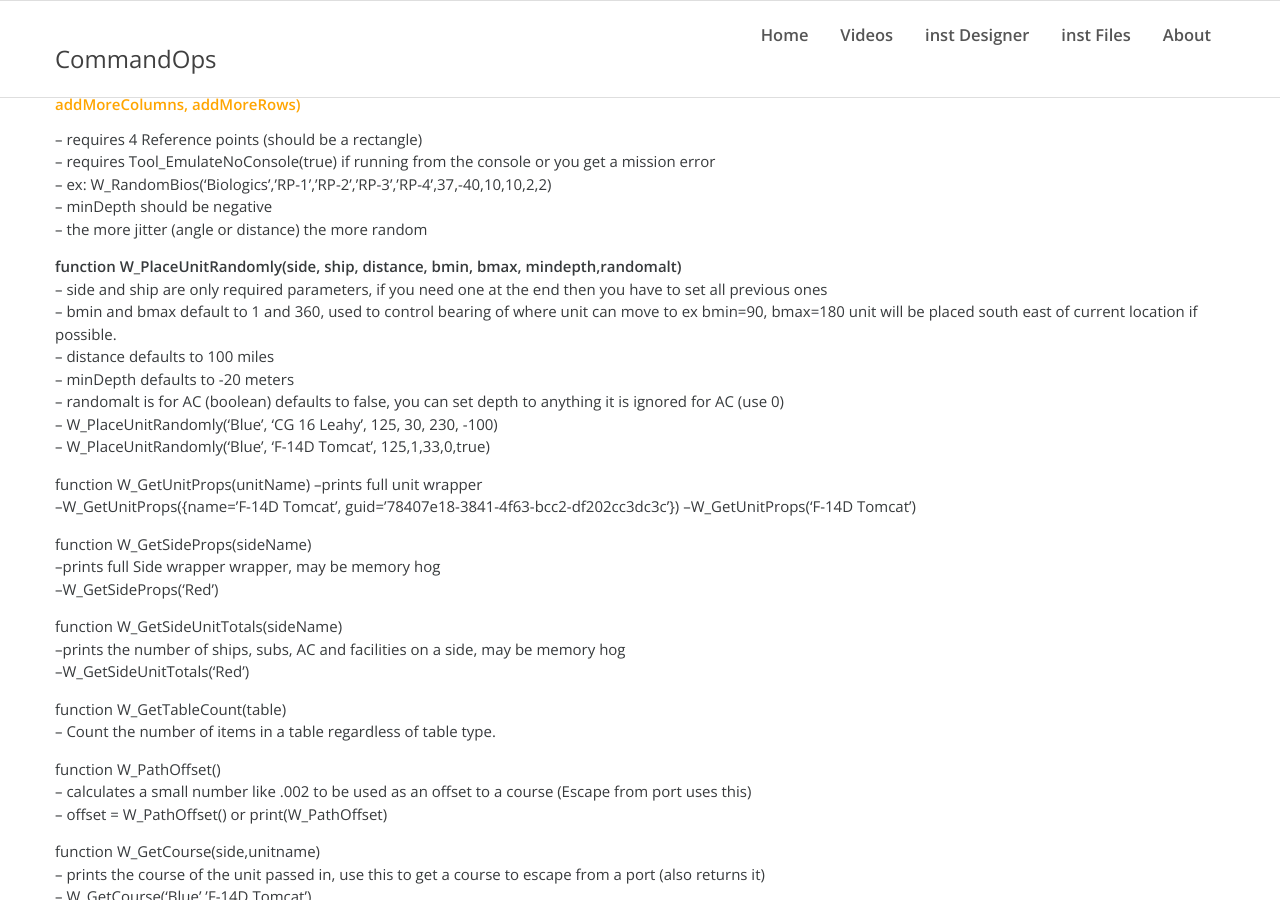
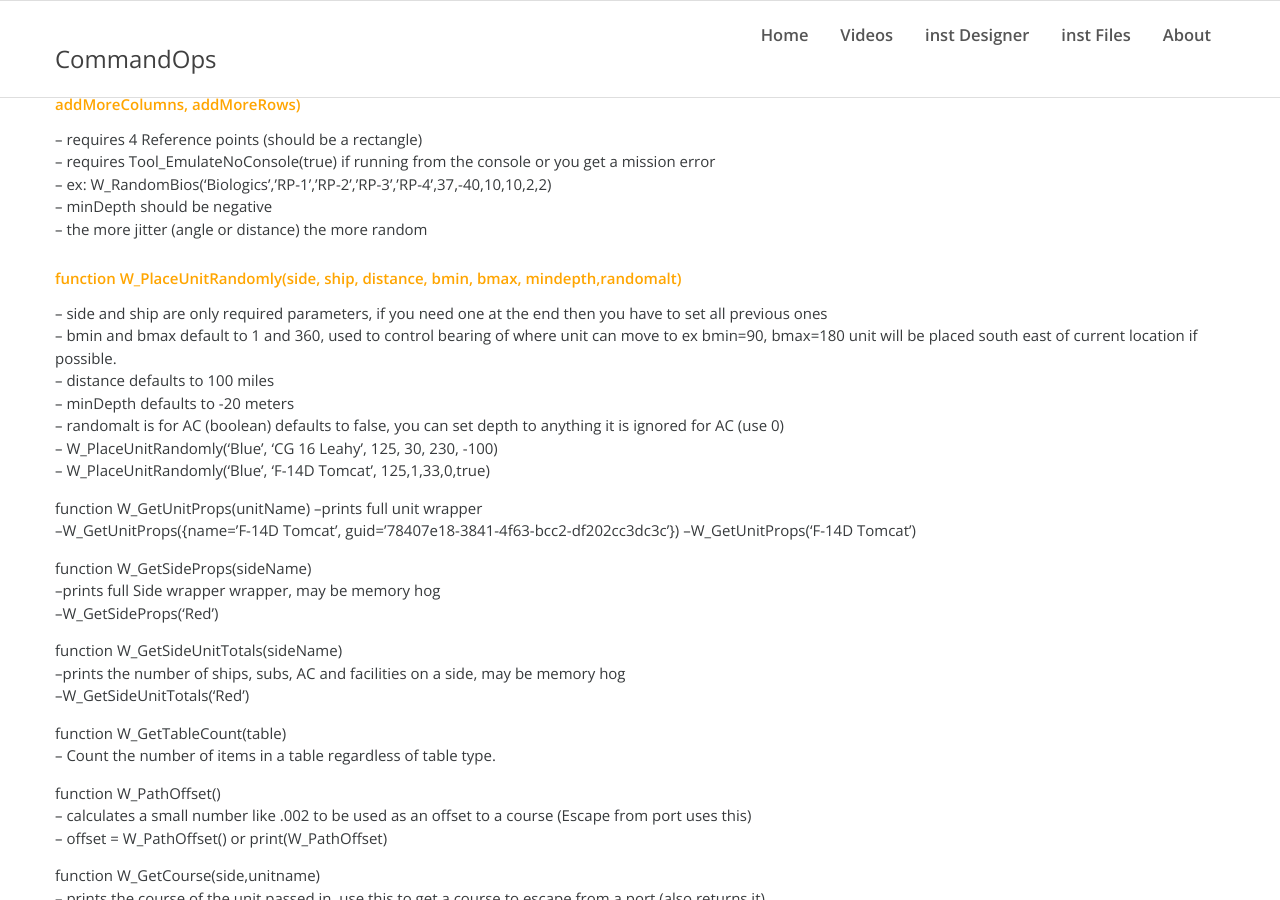
Before and after one commit to commandops/commandops.github.io, a Jekyll site: the page built from posts/starter-scen.md, in a window 1280 px wide and 900 px high, scrolled down 1545 px. Built offline with Jekyll 4.4.1, drawn with Linux system fonts in a browser that asks for light colours; comment, search, counter and statistics services are not loaded.

```diff
--- a/posts/starter-scen.md
+++ b/posts/starter-scen.md
@@ -65,7 +65,7 @@ The potential number of survivors can be controlled by the number of crew passed
 -- the more jitter (angle or distance) the more random
 
 
-**function W_PlaceUnitRandomly(side, ship, distance, bmin, bmax, mindepth,randomalt)**
+###### function W_PlaceUnitRandomly(side, ship, distance, bmin, bmax, mindepth,randomalt)
 -- side and ship are only required parameters, if you need one at the end then you have to set all previous ones
 -- bmin and bmax default to 1 and 360, used to control bearing of where unit can move to ex bmin=90, bmax=180 unit will be placed south east of current location if possible.
 -- distance defaults to 100 miles
```
